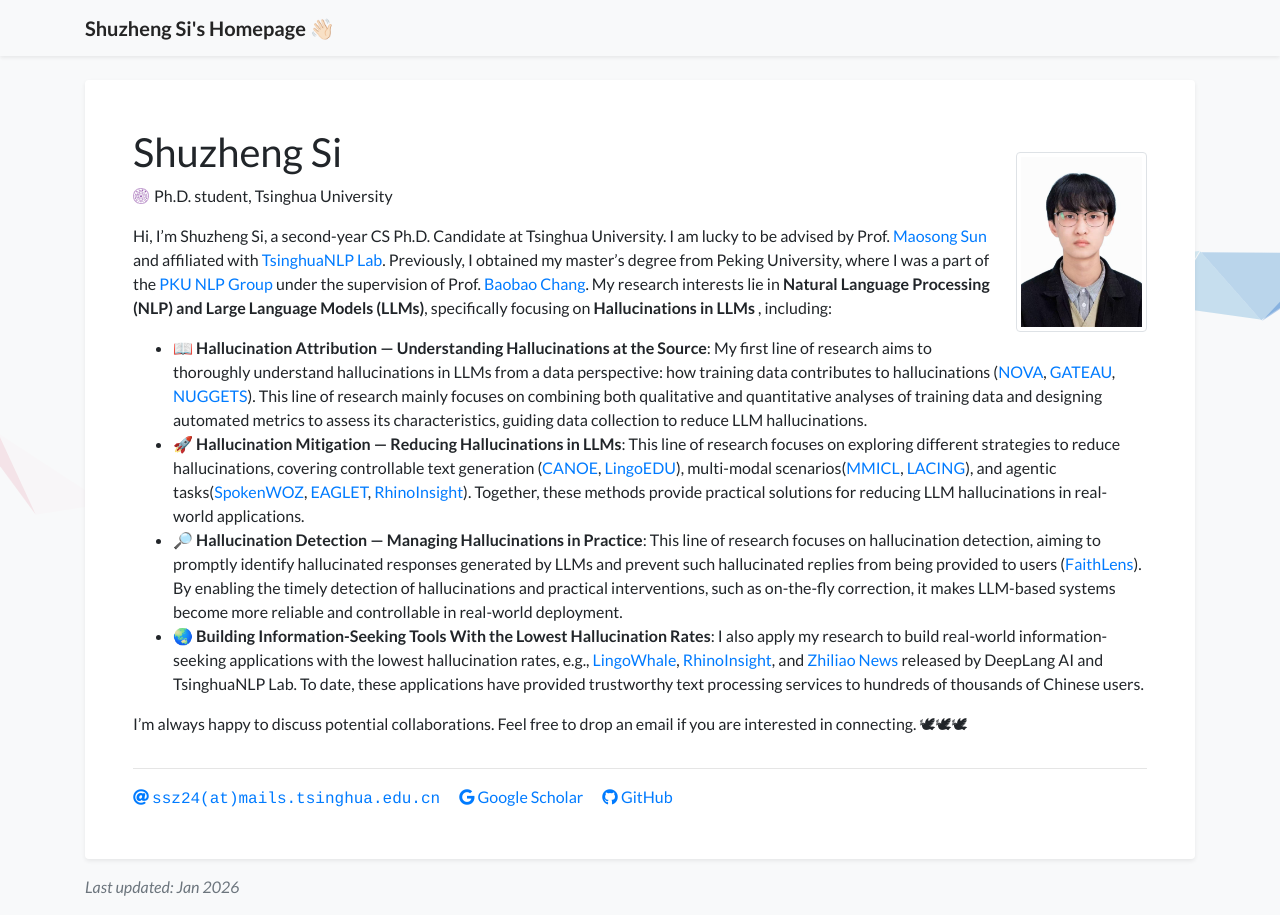
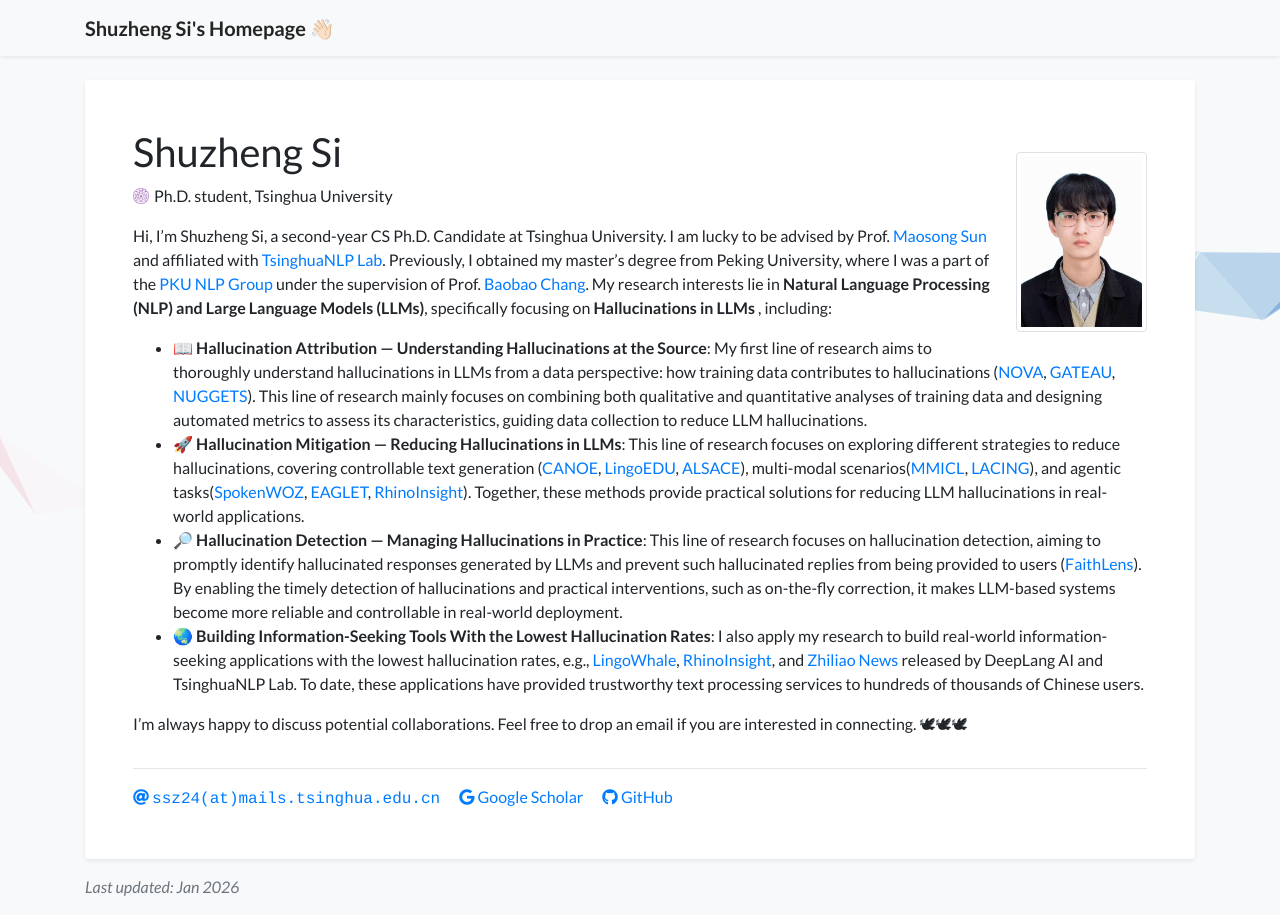
Before and after one commit to S1s-Z/s1s-z.github.io, a Jekyll site: the page built from index.html, in a window 1280 px wide. Built offline with Jekyll 4.4.1, drawn with Linux system fonts in a browser that asks for light colours; a style sheet for code colours, icons or effects is not loaded.

Commit message:
Update profile.yml

```diff
--- a/_data/profile.yml
+++ b/_data/profile.yml
@@ -26,7 +26,7 @@ short_bio: >-
           📖 <b>Hallucination Attribution — Understanding Hallucinations at the Source</b>: My first line of research aims to thoroughly understand hallucinations in LLMs from a data perspective: how training data contributes to hallucinations (<a href="https://arxiv.org/abs/2502.07340">NOVA</a>, <a href="https://arxiv.org/abs/2410.15633">GATEAU</a>, <a href="https://arxiv.org/abs/2312.10302">NUGGETS</a>). This line of research mainly focuses on combining both qualitative and quantitative analyses of training data and designing automated metrics to assess its characteristics, guiding data collection to reduce LLM hallucinations.
       </li>
       <li>
-          🚀 <b>Hallucination Mitigation  — Reducing Hallucinations in LLMs</b>: This line of research focuses on exploring different strategies to reduce hallucinations, covering controllable text generation (<a href="https://arxiv.org/abs/2505.16483">CANOE</a>, <a href="https://arxiv.org/abs/2512.14244">LingoEDU</a>), multi-modal scenarios(<a href="https://arxiv.org/abs/2309.07915">MMICL</a>, <a href="https://arxiv.org/abs/2411.14279">LACING</a>), and agentic tasks(<a href="https://arxiv.org/abs/2305.13040">SpokenWOZ</a>, <a href="https://arxiv.org/abs/2510.05608">EAGLET</a>, <a href="https://arxiv.org/abs/2511.18743">RhinoInsight</a>). Together, these methods provide practical solutions for reducing LLM hallucinations in real-world applications.
+          🚀 <b>Hallucination Mitigation  — Reducing Hallucinations in LLMs</b>: This line of research focuses on exploring different strategies to reduce hallucinations, covering controllable text generation (<a href="https://arxiv.org/abs/2505.16483">CANOE</a>, <a href="https://arxiv.org/abs/2512.14244">LingoEDU</a>, <a href="https://arxiv.org/abs/2404.08491">ALSACE</a>), multi-modal scenarios(<a href="https://arxiv.org/abs/2309.07915">MMICL</a>, <a href="https://arxiv.org/abs/2411.14279">LACING</a>), and agentic tasks(<a href="https://arxiv.org/abs/2305.13040">SpokenWOZ</a>, <a href="https://arxiv.org/abs/2510.05608">EAGLET</a>, <a href="https://arxiv.org/abs/2511.18743">RhinoInsight</a>). Together, these methods provide practical solutions for reducing LLM hallucinations in real-world applications.
       </li>
       <li>
           🔎 <b>Hallucination Detection  — Managing Hallucinations in Practice</b>: This line of research focuses on hallucination detection, aiming to promptly identify hallucinated responses generated by LLMs and prevent such hallucinated replies from being provided to users (<a href="https://arxiv.org/abs/2512.20182">FaithLens</a>). By enabling the timely detection of hallucinations and practical interventions, such as on-the-fly correction, it makes LLM-based systems become more reliable and controllable in real-world deployment.
```
